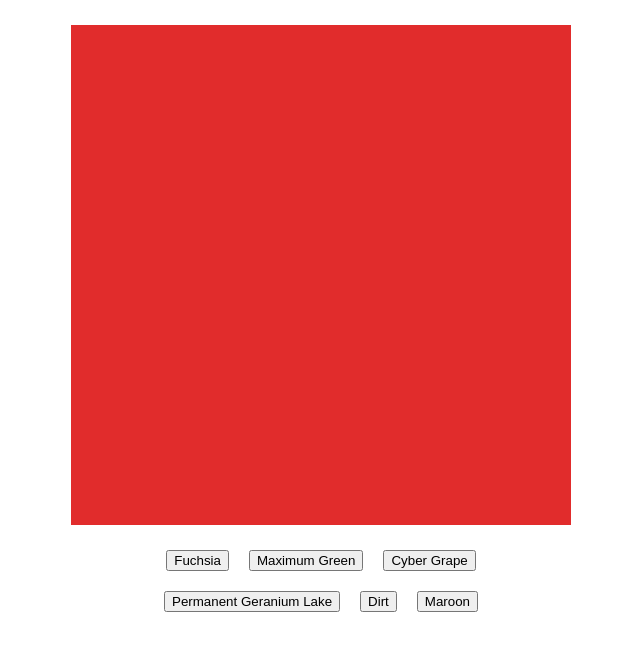
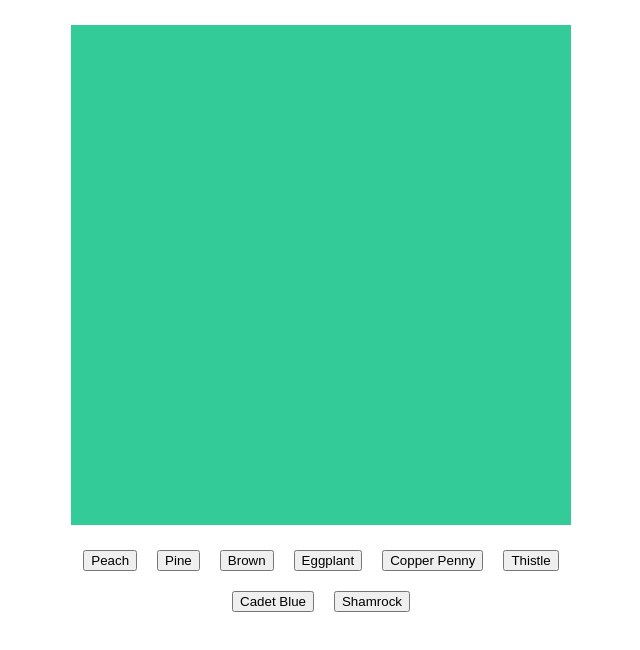
Before and after one commit to savybrandt/color-quiz, a React (Create React App) app: page / in a window 1280 px wide. Shown: the top 650 px of the page, without its empty margins (319-959 px from the left). Built offline with nearby package versions, Linux system fonts and the light colour scheme.

Commit message:
rmv: colorGroup toggle

```diff
--- a/src/App.js
+++ b/src/App.js
@@ -1,12 +1,10 @@
-import {useState} from "react"
-import {crayolaColors as colors} from "./colors";
 import Quiz from './components/Quiz';
 import './App.css';
 
 function App() {
   return (
     <div className="App">
-      <Quiz colors={colors} />
+      <Quiz />
     </div>
   );
 }
--- a/src/components/Quiz.js
+++ b/src/components/Quiz.js
@@ -1,17 +1,14 @@
-import {useState, useEffect} from 'react'
+import {useState} from 'react'
+import {crayolaColors as colors} from "../colors";
 import { pickQuizData } from '../helpers.js';
 import Swatch from './Swatch'
 import Options from './Options'
 
-const OPTION_COUNT = 6;
+const OPTION_COUNT = 8;
 
-function Quiz({colors}) {
+function Quiz() {
   const [quizData, setQuizData] = useState(pickQuizData(colors, OPTION_COUNT));
   const [showFailedState, setShowFailedState] = useState(false)
-
-  useEffect(() => {
-    resetQuiz()
-  }, [colors])
 
   const {colorOptions, correctColorIndex} = quizData;
 
```
